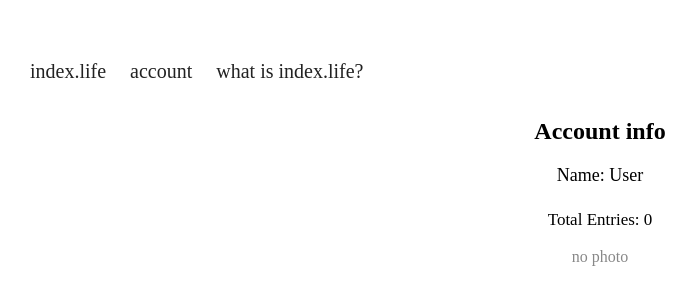
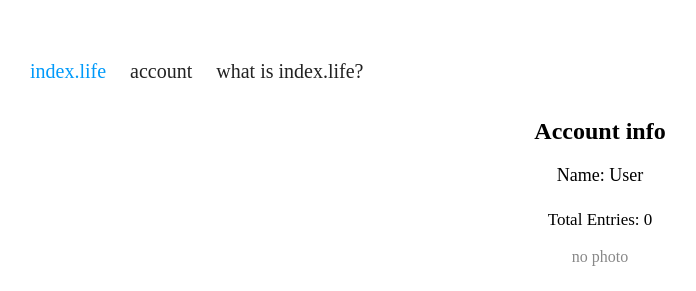
Before and after one commit to CryptoNerf/index-life-local, a Flask app: page /account in a window 1280 px wide. Shown: the top 291 px of the page, without its empty margins (40-736 px from the left). Run offline with Flask 3, Linux system fonts and the light colour scheme; some libraries are stand-ins or nearby versions.

Commit message:
index blue

```diff
--- a/app/static/css/account.css
+++ b/app/static/css/account.css
@@ -40,9 +40,12 @@ header {
   transition: color 0.2s;
 }
 .menu-link:hover {
-  color: #000;
   text-decoration: underline;
 }
+.index-link {
+  color: #009AFA;
+}
+
 /* Make header fixed and add top padding to body */
 .main-header {
   top: 0;
--- a/app/static/css/calendar.css
+++ b/app/static/css/calendar.css
@@ -48,9 +48,12 @@ header {
   transition: color 0.2s;
 }
 .menu-link:hover {
-  color: #000;
   text-decoration: underline;
 }
+.index-link {
+  color: #009AFA;
+}
+
 /* Make header fixed and add top padding to body */
 .main-header {
   top: 0;
--- a/app/static/css/edit_day.css
+++ b/app/static/css/edit_day.css
@@ -55,9 +55,12 @@ header {
   transition: color 0.2s;
 }
 .menu-link:hover {
-  color: #000;
   text-decoration: underline;
 }
+.index-link {
+  color: #009AFA;
+}
+
 /* Make header fixed and add top padding to body */
 .main-header {
   top: 0;
--- a/app/static/css/what_is_index.css
+++ b/app/static/css/what_is_index.css
@@ -56,9 +56,12 @@ header {
   transition: color 0.2s;
 }
 .menu-link:hover {
-  color: #000;
   text-decoration: underline;
 }
+.index-link {
+  color: #009AFA;
+}
+
 /* Make header fixed and add top padding to body */
 .main-header {
   top: 0;
--- a/app/templates/account.html
+++ b/app/templates/account.html
@@ -28,7 +28,7 @@
 <body>
   <header class="main-header">
     <nav class="top-menu">
-      <a href="{{ url_for('main.mood_grid') }}" class="menu-link">index.life</a>
+      <a href="{{ url_for('main.mood_grid') }}" class="menu-link index-link">index.life</a>
       <a href="{{ url_for('main.account') }}" class="menu-link">account</a>
       <a href="{{ url_for('main.what_is_index') }}" class="menu-link">what is index.life?</a>
     </nav>
--- a/app/templates/edit_day.html
+++ b/app/templates/edit_day.html
@@ -29,7 +29,7 @@
 <body>
   <header class="main-header">
     <nav class="top-menu">
-      <a href="{{ url_for('main.mood_grid') }}" class="menu-link">index.life</a>
+      <a href="{{ url_for('main.mood_grid') }}" class="menu-link index-link">index.life</a>
       <a href="{{ url_for('main.account') }}" class="menu-link">account</a>
       <a href="{{ url_for('main.what_is_index') }}" class="menu-link">what is index.life?</a>
     </nav>
--- a/app/templates/mood_grid.html
+++ b/app/templates/mood_grid.html
@@ -27,7 +27,7 @@
 <body>
   <header class="main-header">
     <nav class="top-menu">
-      <a href="{{ url_for('main.mood_grid') }}" class="menu-link">index.life</a>
+      <a href="{{ url_for('main.mood_grid') }}" class="menu-link index-link">index.life</a>
       <a href="{{ url_for('main.account') }}" class="menu-link">account</a>
       <a href="{{ url_for('main.what_is_index') }}" class="menu-link">what is index.life?</a>
     </nav>
--- a/app/templates/what_is_index.html
+++ b/app/templates/what_is_index.html
@@ -28,7 +28,7 @@
   <body>
     <header class="main-header">
     <nav class="top-menu">
-      <a href="{{ url_for('main.mood_grid') }}" class="menu-link">index.life</a>
+      <a href="{{ url_for('main.mood_grid') }}" class="menu-link index-link">index.life</a>
       <a href="{{ url_for('main.account') }}" class="menu-link">account</a>
       <a href="{{ url_for('main.what_is_index') }}" class="menu-link">what is index.life?</a>
     </nav>
```
Also changed, not shown: 1 other file.
